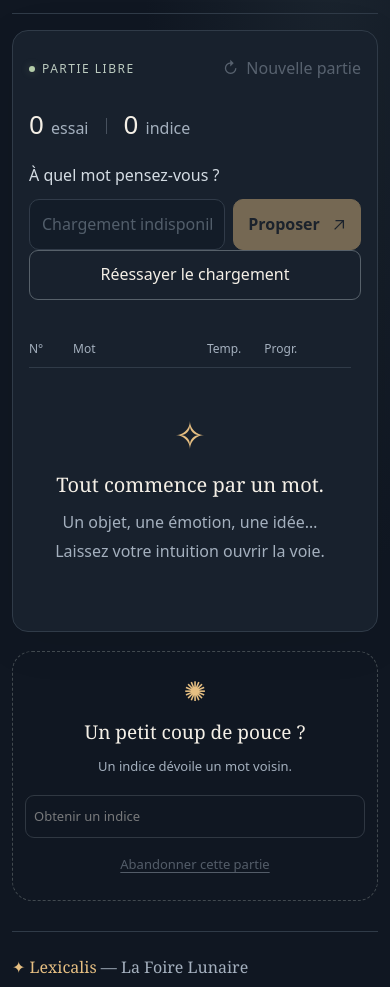
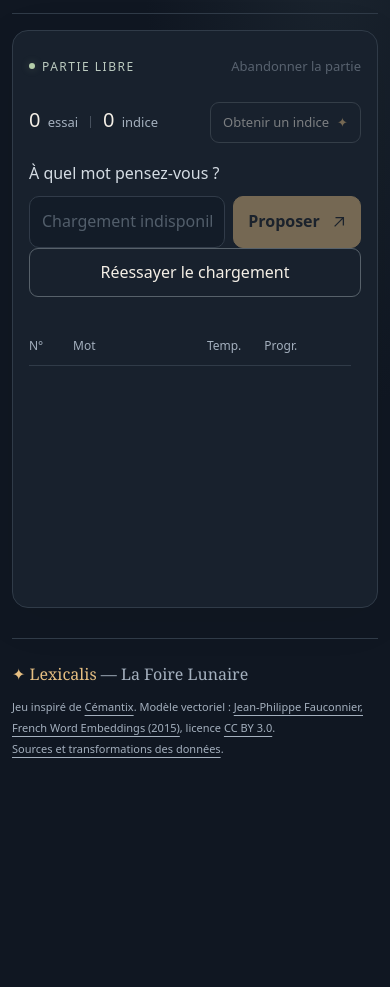
Before and after one commit to LaFoireLunaire/Lexicalis, a website: page public/index.html in a window 390 px wide. Shown: the part 59-1046 px from the top of the page. After the commit the page ends 849 px from the top, so only its background shows below. Drawn offline with Linux system fonts and the light colour scheme.

Commit message:
Consolidate game controls and show restart only after a finished game

```diff
--- a/public/assets/app.js
+++ b/public/assets/app.js
@@ -50,11 +50,14 @@ function showSaveWarning() {
 
 function controls() {
   const playing = ready && current?.outcome === 'playing';
+  const finished = Boolean(current && current.outcome !== 'playing');
   $('word-input').disabled = !playing;
   $('guess-button').disabled = !playing || busy;
   $('new-button').disabled = !ready || busy;
+  $('new-button').hidden = !finished;
   $('hint-button').disabled = !playing || busy;
   $('give-up-button').disabled = !playing || busy;
+  $('give-up-button').hidden = finished;
   $('guess-form').setAttribute('aria-busy', String(busy));
 }
 
@@ -160,7 +163,6 @@ function renderTable({ animatedSequence = null, resetScroll = false } = {}) {
     animate: entry.sequence === animatedSequence,
   }));
   $('guesses').replaceChildren(fragment);
-  $('empty').hidden = entries.length > 0;
   // Keep the player's scroll position even when a new row sorts above it.
   wrap.scrollTop = scrollTop;
 }
@@ -220,8 +222,8 @@ async function action(name, payload) {
 
 function confirmAction(name) {
   if (!ready || busy) return;
-  if (name === 'new' && (current.outcome !== 'playing' || current.entries.length === 0)) {
-    void action('new');
+  if (name === 'new') {
+    if (current.outcome !== 'playing') void action('new');
     return;
   }
   const giveUp = name === 'give-up';
--- a/public/assets/style.css
+++ b/public/assets/style.css
@@ -94,9 +94,8 @@ button {
 
 .game-layout {
   display:grid;
-  grid-template-columns:minmax(0,1fr) 285px;
+  grid-template-columns:minmax(0,1fr);
   align-items:stretch;
-  gap:25px
 }
 .game-panel {
   background:var(--panel);
@@ -131,11 +130,18 @@ button {
   border-radius:50%;
   box-shadow:0 0 8px #b4cda944
 }
+.game-tools {
+  display:flex;
+  align-items:center;
+  justify-content:space-between;
+  flex-wrap:wrap;
+  gap:12px;
+  margin:24px 0
+}
 .counters {
   display:flex;
   gap:12px;
   align-items:baseline;
-  margin:24px 0
 }
 .counters strong {
   font-size:28px;
@@ -152,6 +158,16 @@ button {
   border-left:1px solid #47515e;
   align-self:center;
   margin:0 5px
+}
+#hint-button {
+  display:inline-flex;
+  align-items:center;
+  gap:10px;
+  white-space:nowrap;
+  margin-left:auto
+}
+#hint-button span {
+  color:var(--gold)
 }
 
 #guess-form label {
@@ -316,50 +332,6 @@ td:last-child {
   text-align:right;
   white-space:nowrap;
 }
-.empty {
-  text-align:center;
-  padding:40px 10px 45px
-}
-.empty-symbol {
-  color:var(--gold);
-  font-size:38px;
-  line-height:1.4;
-  font-weight:200
-}
-.empty h3 {
-  font:20px Georgia,serif;
-  margin:10px 0
-}
-.empty p {
-  font-size:16px;
-  color:var(--muted);
-  line-height:1.8
-}
-
-.sidebar {
-  display:grid;
-  align-content:start;
-  gap:18px
-}
-
-.help-card {
-  border:1px dashed #41494f;
-  border-radius:var(--radius);
-  padding:22px;
-  text-align:center
-}
-.help-symbol {
-  color:var(--gold);
-  font-size:27px
-}
-.help-card h2 {
-  font:19px Georgia,serif;
-  margin:7px 0 11px
-}
-.help-card p {
-  color:var(--muted);
-  font-size:14px
-}
 .secondary {
   border:1px solid #57616a;
   border-radius:9px;
@@ -370,24 +342,6 @@ td:last-child {
 .secondary:hover:not(:disabled) {
   background:#ffffff08;
   border-color:var(--gold)
-}
-.help-card .secondary {
-  display:block;
-  width:100%;
-  margin:22px 0 8px;
-  text-align:left
-}
-.help-card .secondary span {
-  float:right;
-  color:var(--gold)
-}
-.quiet {
-  padding:8px 0;
-  color:var(--muted);
-  background:none;
-  font-size:13px;
-  text-decoration:underline;
-  text-underline-offset:3px
 }
 
 .result {
@@ -535,26 +489,13 @@ dialog::backdrop {
   display:none!important
 }
 @media(min-width:1400px) {
-
-  .game-layout {
-    grid-template-columns:minmax(0,1fr) 305px;
-    gap:30px
-  }
   .table-wrap {
     min-height:315px
   }
 }
 @media(max-width:850px) {
-
-  .game-layout {
-    grid-template-columns:minmax(0,1fr) 240px;
-    gap:16px
-  }
   .game-panel {
     padding:20px 18px 0
-  }
-  .help-card {
-    padding:20px 16px
   }
 
 }
@@ -573,18 +514,33 @@ dialog::backdrop {
     letter-spacing:1.4px
   }
 
-  .game-layout {
-    grid-template-columns:minmax(0,1fr)
-  }
   .game-panel {
     border-radius:16px;
     padding:18px 16px 0
   }
+  .game-tools {
+    margin:18px 0
+  }
+  .panel-top .text-button {
+    font-size:13px
+  }
   .counters {
-    margin:22px 0
+    gap:8px
   }
   .counters strong {
-    font-size:26px
+    font-size:20px
+  }
+  .counters p span {
+    font-size:13px
+  }
+  .counter-divider {
+    height:12px;
+    margin:0 4px
+  }
+  #hint-button {
+    font-size:13px;
+    padding:9px 12px;
+    gap:8px
   }
   .input-row {
     gap:8px
@@ -602,29 +558,6 @@ dialog::backdrop {
 
   .table-wrap {
     min-height:260px
-  }
-  .sidebar {
-    grid-template-columns:minmax(0,1fr);
-    gap:12px;
-    margin-top:3px
-  }
-
-  .help-card {
-    padding:17px 12px
-  }
-  .help-card h2 {
-    font-size:19px
-  }
-  .help-card p {
-    font-size:13px
-  }
-  .help-card .secondary {
-    font-size:13px;
-    padding:10px 8px;
-    margin-top:18px
-  }
-  .help-card .secondary span {
-    display:none
   }
 
   .neighbors {
@@ -665,9 +598,6 @@ dialog::backdrop {
   }
   .progression {
     gap:3px
-  }
-  .sidebar {
-    grid-template-columns:1fr
   }
 
   .masthead {
--- a/public/index.html
+++ b/public/index.html
@@ -22,9 +22,13 @@
     <div class="game-layout">
       <section class="game-panel" aria-label="Votre partie">
         <div class="panel-top"><div class="live-label"><span></span> PARTIE LIBRE</div>
-          <button type="button" id="new-button" class="text-button" disabled><span aria-hidden="true">↻</span> Nouvelle partie</button>
+          <button type="button" id="give-up-button" class="text-button" disabled>Abandonner la partie</button>
+          <button type="button" id="new-button" class="text-button" hidden disabled><span aria-hidden="true">↻</span> Nouvelle partie</button>
         </div>
-        <div class="counters"><p><strong id="attempts">0</strong> <span id="attempt-label">essai</span></p><span class="counter-divider"></span><p><strong id="hint-count">0</strong> <span id="hint-label">indice</span></p></div>
+        <div class="game-tools">
+          <div class="counters"><p><strong id="attempts">0</strong> <span id="attempt-label">essai</span></p><span class="counter-divider"></span><p><strong id="hint-count">0</strong> <span id="hint-label">indice</span></p></div>
+          <button id="hint-button" class="secondary" type="button" disabled>Obtenir un indice <span aria-hidden="true">✦</span></button>
+        </div>
 
         <div id="result" class="result" role="status" hidden></div>
         <form id="guess-form" autocomplete="off">
@@ -44,13 +48,8 @@
 
         <div class="table-wrap">
           <table id="guesses-table"><caption class="sr-only">Vos propositions et leurs proximités avec le mot mystère</caption><colgroup><col class="col-attempt"><col class="col-word"><col class="col-temperature"><col class="col-progression"></colgroup><thead><tr><th scope="col">N°</th><th scope="col">Mot</th><th scope="col" class="numeric" aria-label="Température"><span class="column-label-full">Température</span><span class="column-label-compact" aria-hidden="true">Temp.</span></th><th scope="col" aria-label="Progression"><span class="column-label-full">Progression</span><span class="column-label-compact" aria-hidden="true">Progr.</span></th></tr></thead><tbody id="guesses"></tbody></table>
-          <div class="empty" id="empty"><div class="empty-symbol" aria-hidden="true">✧</div><h3>Tout commence par un mot.</h3><p>Un objet, une émotion, une idée…<br>Laissez votre intuition ouvrir la voie.</p></div>
         </div>
       </section>
-
-      <aside class="sidebar" aria-label="Aide et indices">
-        <section class="help-card"><div class="help-symbol" aria-hidden="true">✺</div><h2>Un petit coup de pouce ?</h2><p>Un indice dévoile un mot voisin.</p><button id="hint-button" class="secondary" type="button" disabled>Obtenir un indice <span aria-hidden="true">✦</span></button><button id="give-up-button" class="quiet" type="button" disabled>Abandonner cette partie</button></section>
-      </aside>
     </div>
     <section id="neighbors-section" class="neighbors" hidden aria-labelledby="neighbors-title"><h2 id="neighbors-title">Dans l’orbite du mot mystère</h2><p>Les 1 000 mots les plus proches, classés selon leur proximité réelle.</p><details><summary>Explorer les mots voisins</summary><ol id="neighbors"></ol></details></section>
   </main>
```
Also changed, not shown: scripts/browser-test.mjs (+37 -4 lines), scripts/test-release.mjs (+7 -3 lines), README.md.
